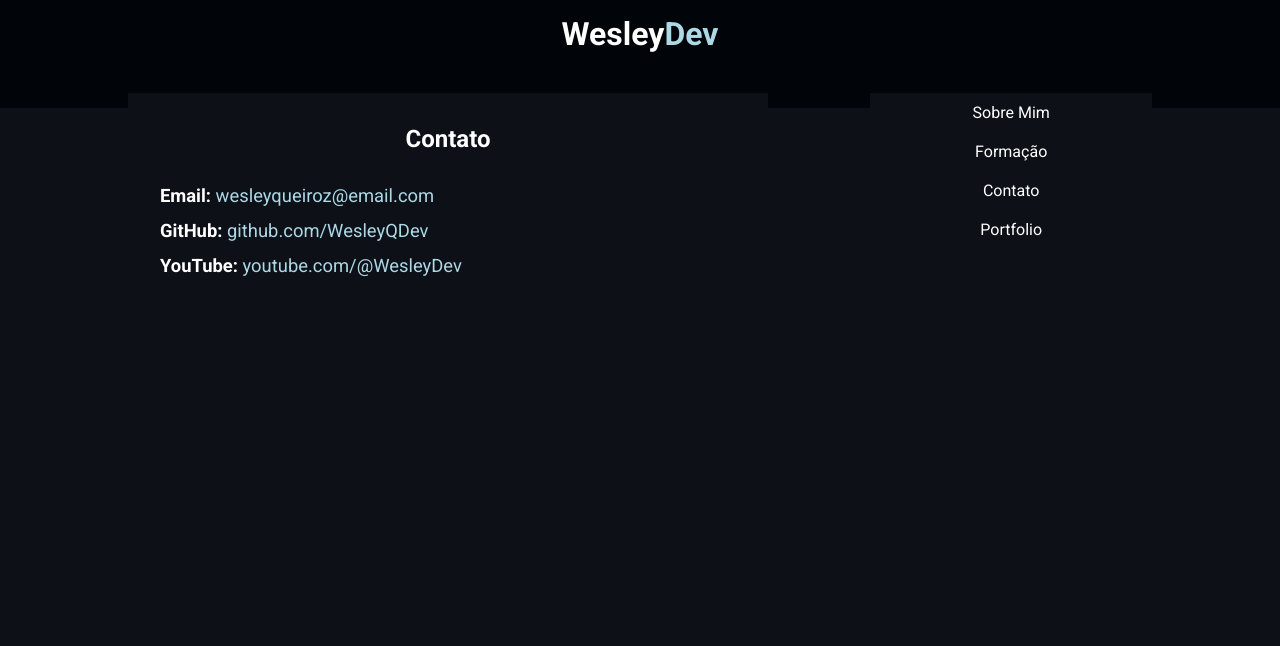
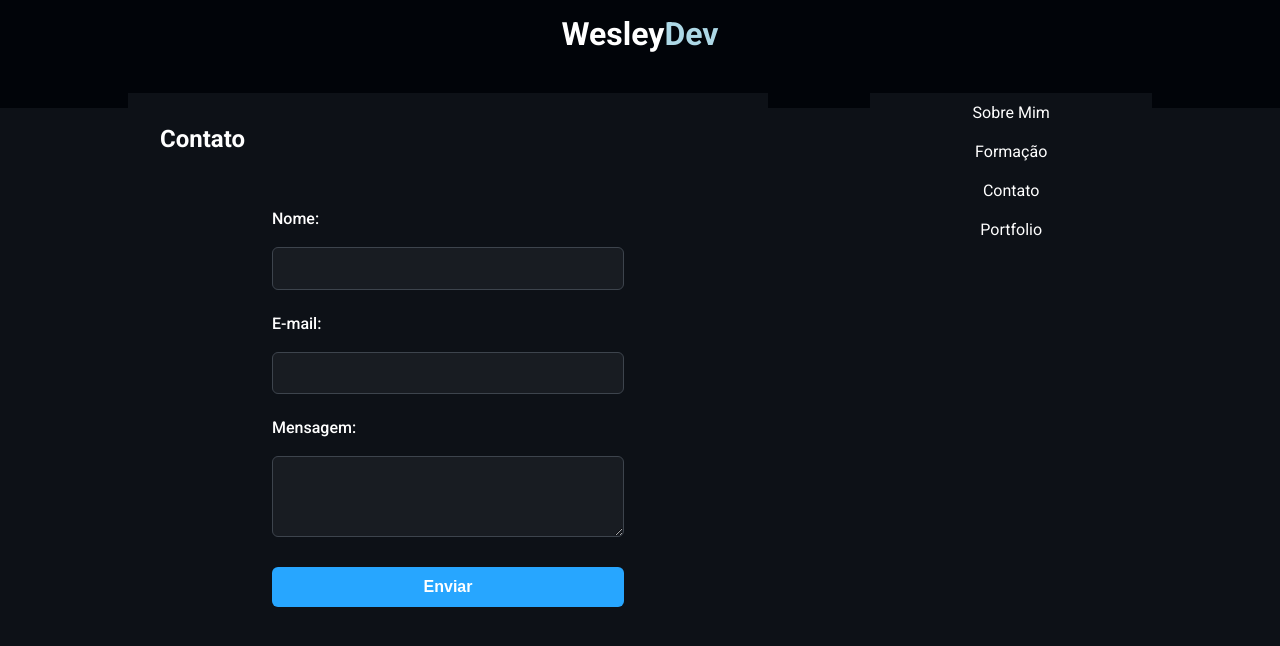
Before and after one commit to WesleyQDev/portfolio, a plain HTML site: page meu-contato.html in a window 1280 px wide. Drawn offline with Linux system fonts and the light colour scheme.

Commit message:
Atualiza links para caminhos absolutos e implementa formulário de contato

```diff
--- a/meu-contato.html
+++ b/meu-contato.html
@@ -16,19 +16,26 @@
         <div>
     </div>
     <div id="content">
-        <div class="left-side">
+        <div class="left-side left">
             <h2>Contato</h2>
-            <ul class="contato-lista left">
-                <li><strong>Email: </strong><span>wesleyqueiroz@email.com</span></li>
-                <li><strong>GitHub: </strong><a href="https://github.com/WesleyQDev" target="_blank"><span>github.com/WesleyQDev</span></a></li>
-                <li><strong>YouTube: </strong><a href="https://youtube.com/@WesleyDev" target="_blank"><span>youtube.com/@WesleyDev</span></a></li>
-            </ul>
+            <form class="form-contato">
+                <label for="nome">Nome:</label>
+                <input type="text" id="nome" name="nome" required>
+
+                <label for="email">E-mail:</label>
+                <input type="email" id="email" name="email" required>
+
+                <label for="mensagem">Mensagem:</label>
+                <textarea id="mensagem" name="mensagem" rows="4" required></textarea>
+
+                <button type="submit">Enviar</button>
+            </form>
         </div>
         <div class="right-side">
-            <a href="index.html">Sobre Mim</a>
-            <a href="formacao.html">Formação</a>
-            <a href="meu-contato.html">Contato</a>
-            <a href="portfolio.html">Portfolio</a>
+            <a href="/index.html">Sobre Mim</a>
+            <a href="/formacao.html">Formação</a>
+            <a href="/meu-contato.html">Contato</a>
+            <a href="/portfolio.html">Portfolio</a>
         </div>
 </body>
 </html>
--- a/styles.css
+++ b/styles.css
@@ -6,6 +6,11 @@
   margin: 0;
   padding: 0;
   box-sizing: border-box;
+}
+
+/* Texto a esquerda*/
+.left {
+  text-align: left;
 }
 
 /* Body no geral  */
@@ -109,16 +114,12 @@ body {
   border: 2px solid #eee;
 }
 
-.left {
-  text-align: left;
-}
-
 #bio {
   font-family: -apple-system, BlinkMacSystemFont, "Segoe UI", "Noto Sans",
     Helvetica, Arial, sans-serif, "Apple Color Emoji", "Segoe UI Emoji";
 }
 
-/* Container */
+/* Container*/
 h2 {
   margin-bottom: 2rem;
 }
@@ -141,29 +142,55 @@ h2 {
   margin: 2rem auto;
 }
 
-/* Contato */
-.contato-lista {
-  list-style: none;
-  padding: 0;
-  margin-top: 18px;
+/* Formulário de contato*/
+.form-contato {
+  display: flex;
+  flex-direction: column;
+  gap: 1em;
+  max-width: 400px;
+  margin: 2em auto 0 auto;
+  padding: 1.5em;
+  border-radius: 10px;
 }
 
-.contato-lista li {
-  margin-bottom: 14px;
-  font-size: 1.15em;
+.form-contato label {
+  font-weight: 500;
+  margin-bottom: 0.2em;
   color: #fff;
 }
 
-.contato-lista a {
-  color: #27a6ff;
-  text-decoration: none;
-  transition: color 0.2s;
+.form-contato input,
+.form-contato textarea {
+  padding: 0.7em;
+  border-radius: 6px;
+  border: 1px solid #3d444d;
+  background: #181c22;
+  color: #fff;
+  font-size: 1em;
+  margin-bottom: 0.5em;
 }
 
-.contato-lista a:hover {
-  color: #0066cc;
-  text-decoration: underline;
+.form-contato input:focus,
+.form-contato textarea:focus {
+  outline: 1px solid #27a6ff;
 }
+
+.form-contato button {
+  padding: 0.7em 1.2em;
+  border-radius: 6px;
+  border: none;
+  background: #27a6ff;
+  color: #fff;
+  font-weight: 600;
+  cursor: pointer;
+  font-size: 1em;
+  margin-top: 0.5em;
+}
+
+.form-contato button:hover {
+  background: #2196f3;
+}
+
 
 /* Portfólio */
 .portfolio-cards {
@@ -189,16 +216,19 @@ h2 {
   transform: translateY(-4px) scale(1.02);
   box-shadow: 0 6px 24px rgba(255, 255, 255, 0.1);
 }
+
 .card-projeto h3 {
   margin-top: 0;
   margin-bottom: 10px;
   color: #fff;
   font-size: 1.3em;
 }
+
 .card-projeto p {
   margin-bottom: 16px;
   color: #cfd8dc;
 }
+
 .btn-github {
   display: inline-block;
   color: #fff;
@@ -210,6 +240,7 @@ h2 {
   background: none;
   transition: background 0.2s, color 0.2s;
 }
+
 .btn-github:hover {
   color: #cfd8dc;
   background: none;
@@ -229,6 +260,7 @@ h2 {
   border: none;
   box-shadow: 0 2px 8px rgba(0, 0, 0, 0.1);
 }
+
 
 /* Site no modo PC*/
 @media screen and (min-width: 800px) {
```
Also changed, not shown: index.html (+4 -4 lines), portfolio.html (+4 -4 lines).
